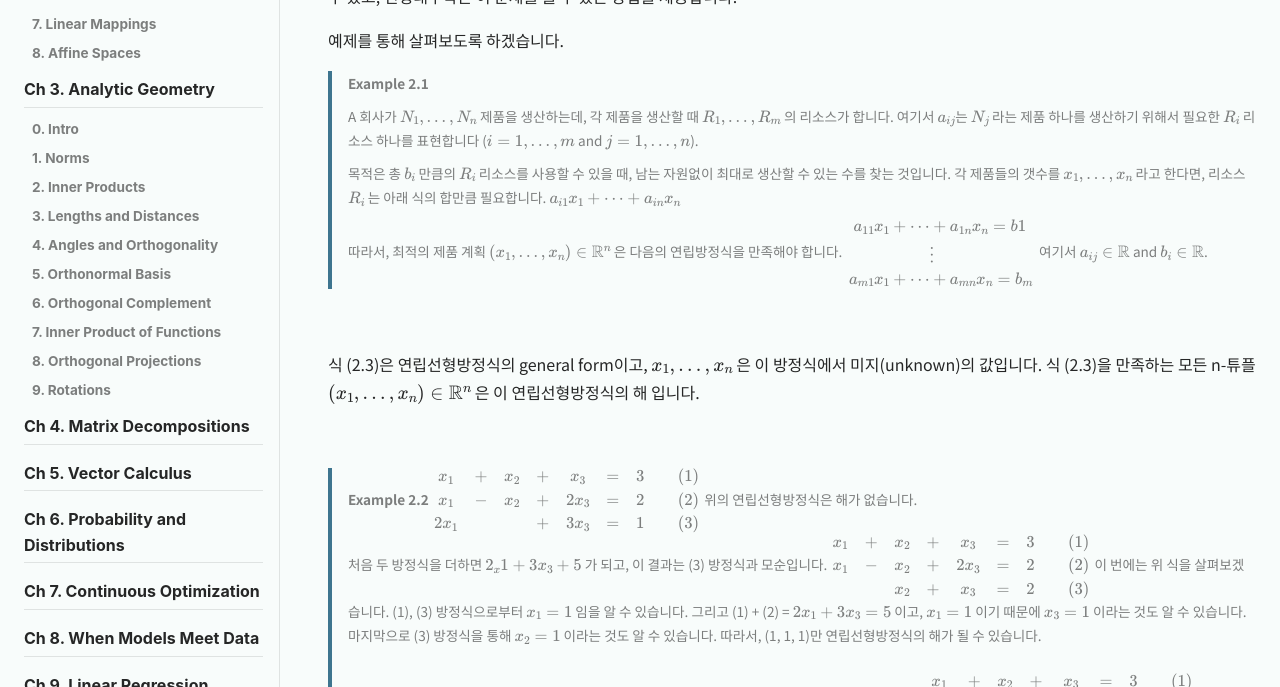
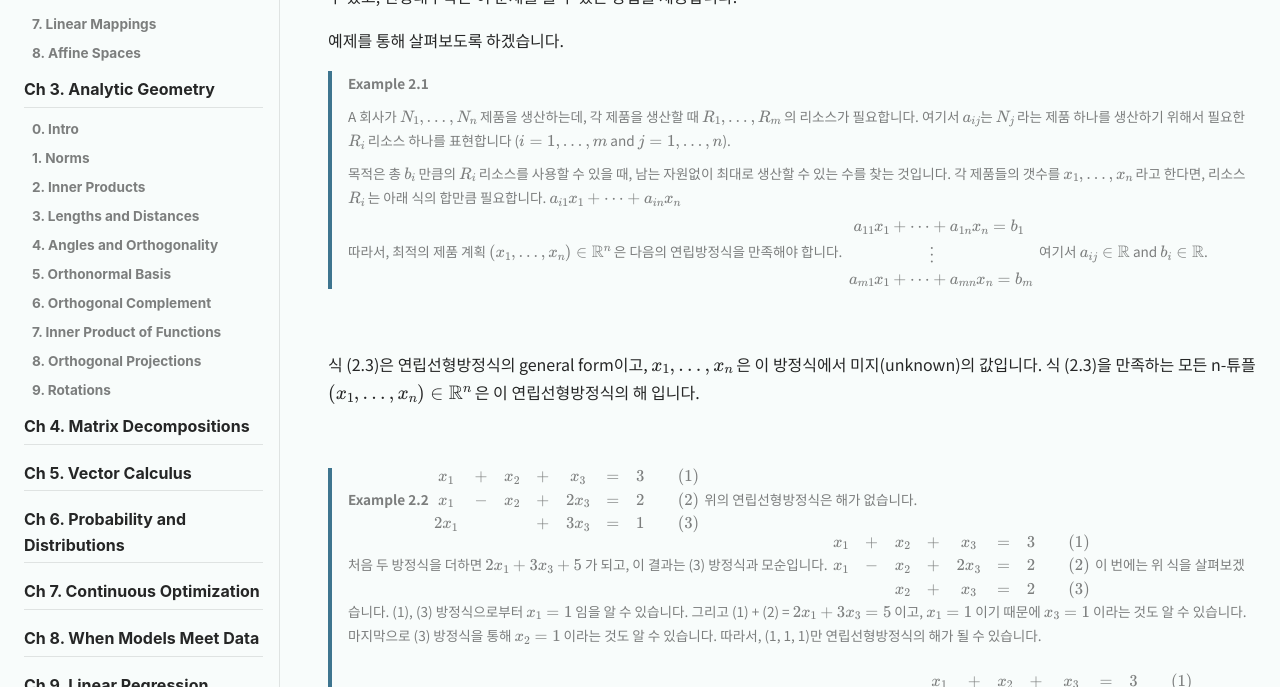
Before and after one commit to junstar92/mml-study-note, a Jekyll site: the page built from _posts/2022-06-29-ch2-1.md, in a window 1280 px wide. Shown: the part 406-1093 px from the top of the page. Built offline with Jekyll 4.4.1, drawn with Linux system fonts in a browser that asks for light colours; nearby versions of some CDN libraries; formulas are drawn with MathJax 3.

Commit message:
fix typo

```diff
--- a/_includes/bookinfo.html
+++ b/_includes/bookinfo.html
@@ -5,6 +5,7 @@
 <ul>
   <li>Mathematics For Machine Learning</li>
   <li>Download <a href="https://mml-book.github.io/">Link</a></li>
+  <li><a href="https://www.overleaf.com/read/gskfhtxdwtmh">Errata</a></li>
 </ul>
 
 <h1 id="references">References</h1>
--- a/_posts/2022-06-29-ch2-1.md
+++ b/_posts/2022-06-29-ch2-1.md
@@ -15,13 +15,13 @@ title: 1. Systems of Linear Equations
 
 > **Example 2.1**
 >
-> A 회사가 $N_1, \dotsc, N_n$ 제품을 생산하는데, 각 제품을 생산할 때 $R_1, \dotsc, R_m$ 의 리소스가 합니다. 여기서 $a_{ij}$는 $N_j$ 라는 제품 하나를 생산하기 위해서 필요한 $R_i$ 리소스 하나를 표현합니다 ($i = 1, \dotsc, m$ and $j = 1, \dotsc, n$).
+> A 회사가 $N_1, \dotsc, N_n$ 제품을 생산하는데, 각 제품을 생산할 때 $R_1, \dotsc, R_m$ 의 리소스가 필요합니다. 여기서 $a_{ij}$는 $N_j$ 라는 제품 하나를 생산하기 위해서 필요한 $R_i$ 리소스 하나를 표현합니다 ($i = 1, \dotsc, m$ and $j = 1, \dotsc, n$).
 >
 > 목적은 총 $b_i$ 만큼의 $R_i$ 리소스를 사용할 수 있을 때, 남는 자원없이 최대로 생산할 수 있는 수를 찾는 것입니다. 각 제품들의 갯수를 $x_1, \dotsc, x_n$ 라고 한다면, 리소스 $R_i$ 는 아래 식의 합만큼 필요합니다.
 > $$ a_{i1}x_1 + \cdots + a_{in}x_n \tag{2.2} $$
 >
 > 따라서, 최적의 제품 계획 $(x_1, \dotsc, x_n) \in \mathbb{R}^n$ 은 다음의 연립방정식을 만족해야 합니다.
-> $$ \begin{align*} a_{11}x_1 + \cdots &+ a_{1n}x_n = b1 \\ &\vdots \\ a_{m1}x_1 + \cdots &+ a_{mn}x_n = b_m \end{align*} \tag{2.3} $$
+> $$ \begin{align*} a_{11}x_1 + \cdots &+ a_{1n}x_n = b_1 \\ &\vdots \\ a_{m1}x_1 + \cdots &+ a_{mn}x_n = b_m \end{align*} \tag{2.3} $$
 > 여기서 $a_{ij} \in \mathbb{R}$ and $b_i \in \mathbb{R}$.
 
 <br>
@@ -32,7 +32,7 @@ title: 1. Systems of Linear Equations
 
 > **Example 2.2**
 > $$ \begin{matrix} x_1 &+ &x_2 &+ &x_3 &= &3 &\quad (1)\\ x_1 &- &x_2 &+ &2x_3 &= &2 &\quad(2) \\ 2x_1 & & &+ &3x_3 &= &1 &\quad(3) \end{matrix} \tag{2.4} $$
-> 위의 연립선형방정식은 해가 없습니다. <br> 처음 두 방정식을 더하면 $2_x1 + 3x_3 + 5$ 가 되고, 이 결과는 (3) 방정식과 모순입니다.
+> 위의 연립선형방정식은 해가 없습니다. <br> 처음 두 방정식을 더하면 $2x_1 + 3x_3 + 5$ 가 되고, 이 결과는 (3) 방정식과 모순입니다.
 > $$ \begin{matrix} x_1 &+ &x_2 &+ &x_3 &= &3 &\quad(1) \\ x_1 &- &x_2 &+ &2x_3 &= &2 &\quad(2) \\ & &x_2 &+ &x_3 &= &2 &\quad(3) \end{matrix} \tag{2.5} $$
 > 이 번에는 위 식을 살펴보겠습니다. (1), (3) 방정식으로부터 $x_1 = 1$ 임을 알 수 있습니다. 그리고 (1) + (2) = $2x_1 + 3x_3 = 5$ 이고, $x_1 = 1$ 이기 때문에 $x_3 = 1$ 이라는 것도 알 수 있습니다. 마지막으로 (3) 방정식을 통해 $x_2 = 1$ 이라는 것도 알 수 있습니다. 따라서, (1, 1, 1)만 연립선형방정식의 해가 될 수 있습니다.
 > <br>
```
Also changed, not shown: _posts/2022-06-30-ch2-2.md (+2 -2 lines).
